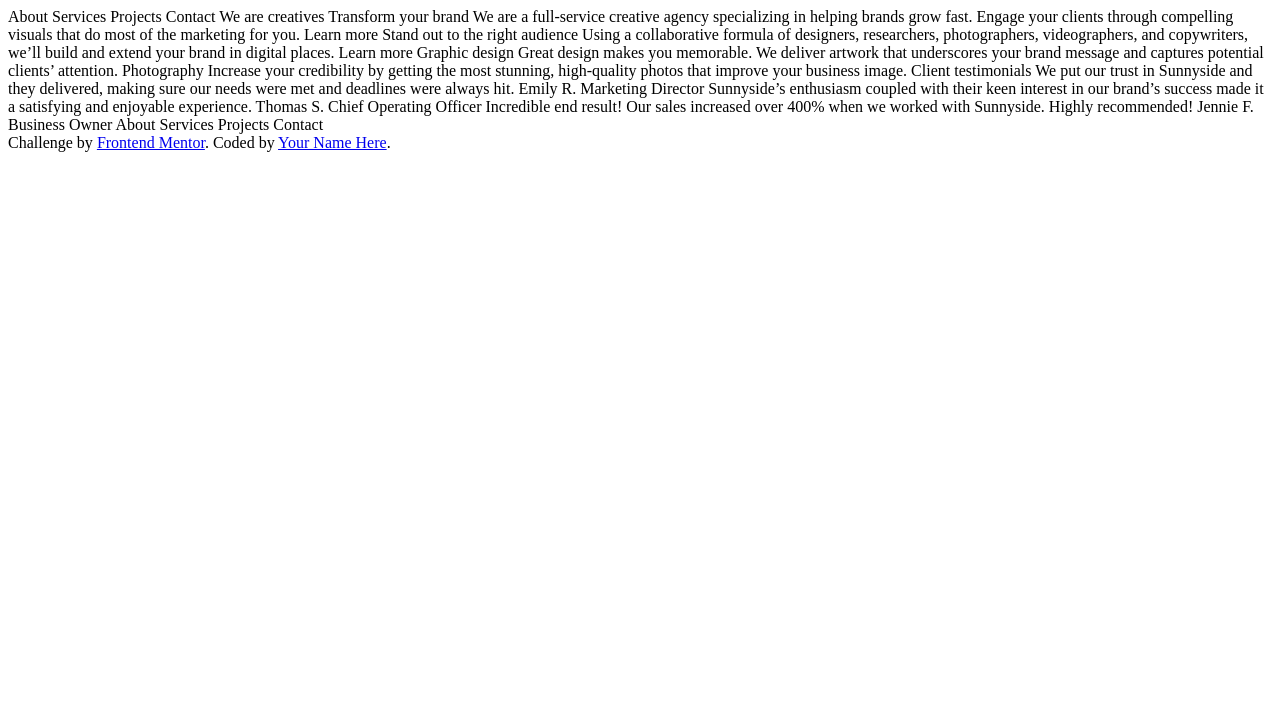
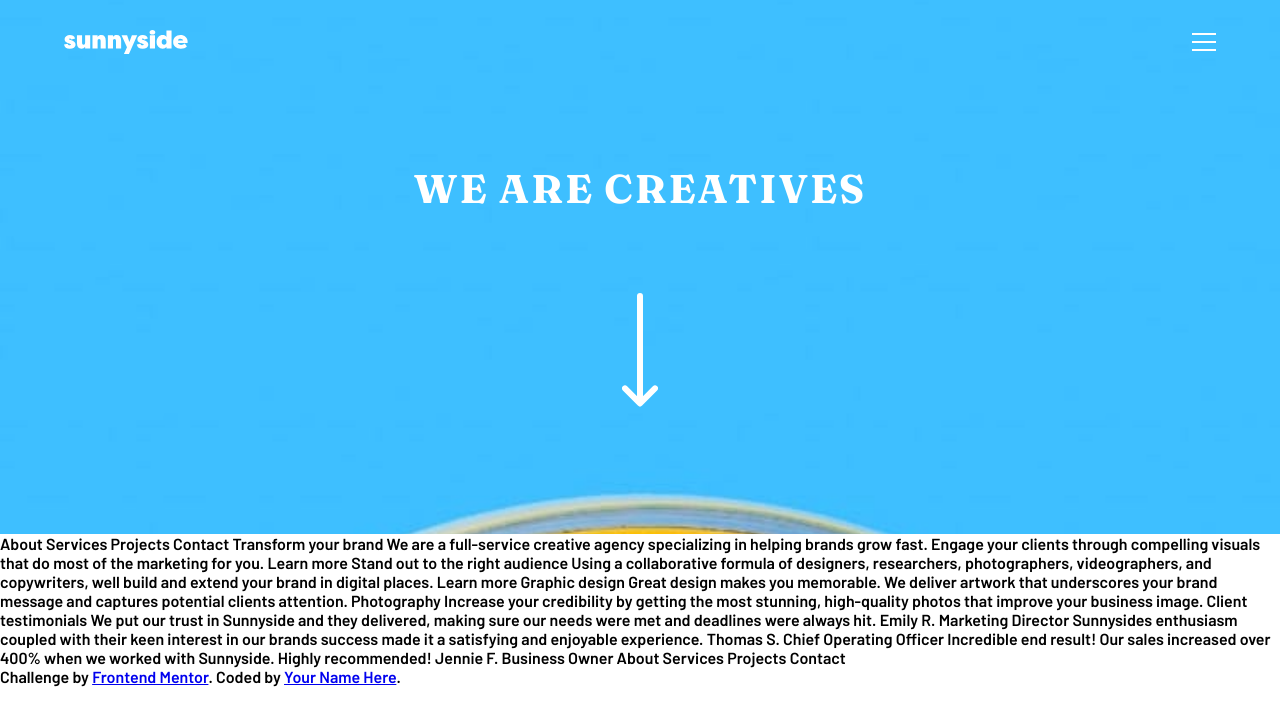
Before and after one commit to Mixhetl/Responsive-Page, a plain HTML site: page index.html in a window 1280 px wide. Drawn offline with Linux system fonts and the light colour scheme.

Commit message:
Advance in the project, that's it

```diff
--- a/css/styles.css
+++ b/css/styles.css
@@ -14,10 +14,48 @@
     --white: hsl(0, 0%, 100%);
 
     /*Fonts*/
-    --font1: font-family: 'Fraunces', serif;
-    --font2: font-family: 'Barlow', sans-serif;
+    --font1: 'Fraunces', serif;
+    --font2: 'Barlow', sans-serif;
+}
+
+* {
+    margin: 0;
+    box-sizing: border-box;
 }
 
 body {
     font-family: var(--font2);
 }
+
+.container {
+    padding: 80px 0;
+    width: 90%;
+    margin: 0 auto;
+}
+
+.hero {
+    background-image: url('../images/mobile/image-header.jpg');
+    background-size: cover;
+    background-position: center;
+}
+
+.nav {
+    padding: 30px 0;
+    display: grid;
+    align-items: center;
+    grid-template-columns: repeat(2,max-content);
+    justify-content: space-between;
+}
+
+.hero_main {
+    height: 450px;
+    color: var(--white);
+    text-align: center;
+}
+
+.hero_title {
+    font-size: 2.5rem;
+    font-family: var(--font1);
+    text-transform: uppercase;
+    letter-spacing: 2px;
+}
--- a/index.html
+++ b/index.html
@@ -15,27 +15,37 @@
       sizes="32x32"
       href="./images/favicon-32x32.png"
     />
-    <link rel="stylesheet" href="css/styles.css">
+    <link rel="stylesheet" href="css/styles.css" />
     <title>Frontend Mentor | Sunnyside agency landing page</title>
   </head>
   <body>
-    About Services Projects Contact We are creatives Transform your brand We are
-    a full-service creative agency specializing in helping brands grow fast.
-    Engage your clients through compelling visuals that do most of the marketing
-    for you. Learn more Stand out to the right audience Using a collaborative
-    formula of designers, researchers, photographers, videographers, and
-    copywriters, we’ll build and extend your brand in digital places. Learn more
-    Graphic design Great design makes you memorable. We deliver artwork that
-    underscores your brand message and captures potential clients’ attention.
-    Photography Increase your credibility by getting the most stunning,
-    high-quality photos that improve your business image. Client testimonials We
-    put our trust in Sunnyside and they delivered, making sure our needs were
-    met and deadlines were always hit. Emily R. Marketing Director Sunnyside’s
-    enthusiasm coupled with their keen interest in our brand’s success made it a
-    satisfying and enjoyable experience. Thomas S. Chief Operating Officer
-    Incredible end result! Our sales increased over 400% when we worked with
-    Sunnyside. Highly recommended! Jennie F. Business Owner About Services
-    Projects Contact
+    <header class="hero">
+      <nav class="nav container">
+        <img src="images/logo.svg" class="nav_logo" />
+        <img src="images/icon-hamburger.svg" clas="nav_hamburguer" />
+      </nav>
+      <section class="hero_main">
+        <h1 class="hero_title container">We are creatives</h1>
+        <img src="images/icon-arrow-down.svg" class="hero_arrow">
+      </section>
+    </header>
+
+    About Services Projects Contact Transform your brand We are a full-service
+    creative agency specializing in helping brands grow fast. Engage your
+    clients through compelling visuals that do most of the marketing for you.
+    Learn more Stand out to the right audience Using a collaborative formula of
+    designers, researchers, photographers, videographers, and copywriters, well
+    build and extend your brand in digital places. Learn more Graphic design
+    Great design makes you memorable. We deliver artwork that underscores your
+    brand message and captures potential clients attention. Photography Increase
+    your credibility by getting the most stunning, high-quality photos that
+    improve your business image. Client testimonials We put our trust in
+    Sunnyside and they delivered, making sure our needs were met and deadlines
+    were always hit. Emily R. Marketing Director Sunnysides enthusiasm coupled
+    with their keen interest in our brands success made it a satisfying and
+    enjoyable experience. Thomas S. Chief Operating Officer Incredible end
+    result! Our sales increased over 400% when we worked with Sunnyside. Highly
+    recommended! Jennie F. Business Owner About Services Projects Contact
 
     <div class="attribution">
       Challenge by
```
